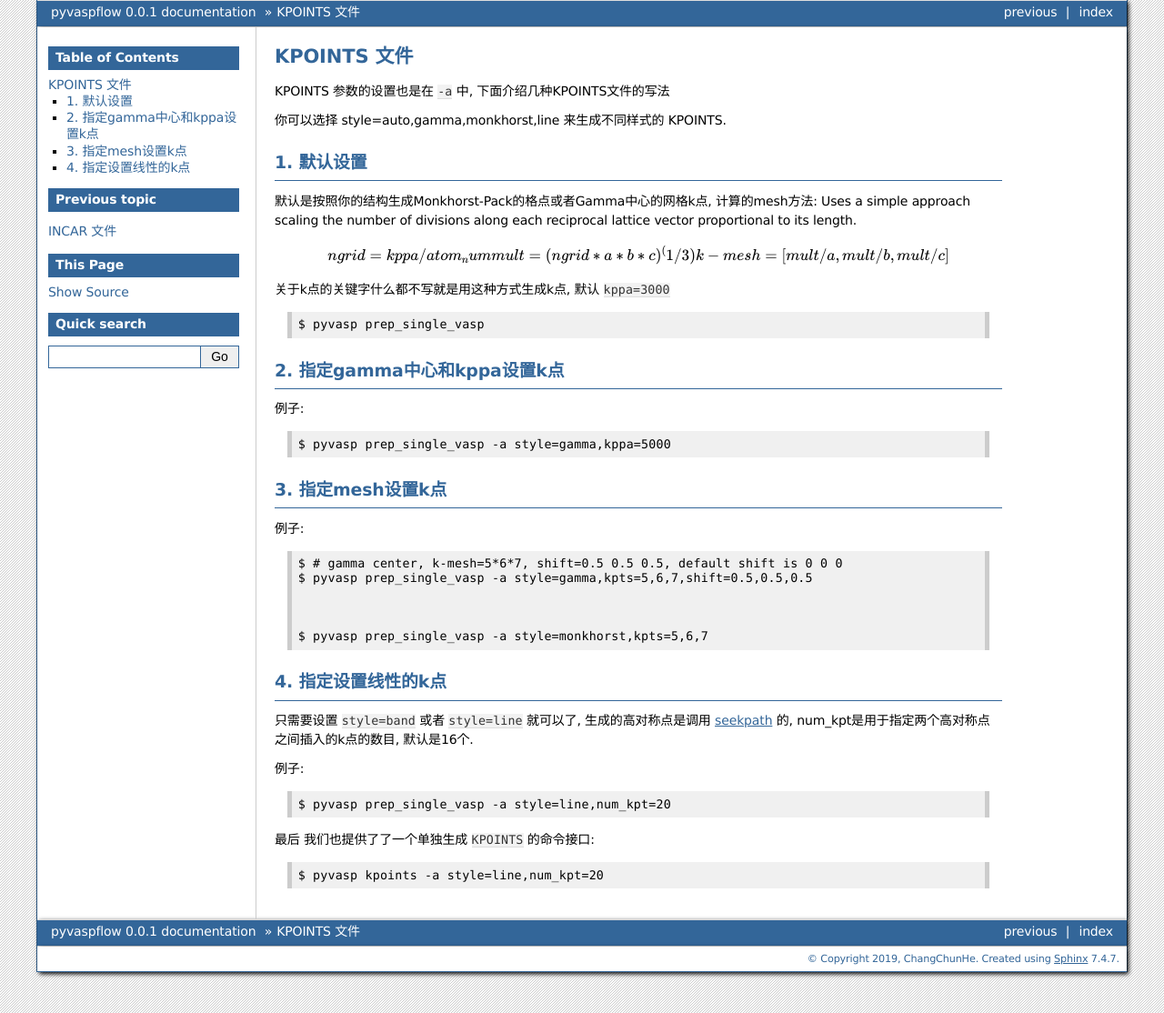
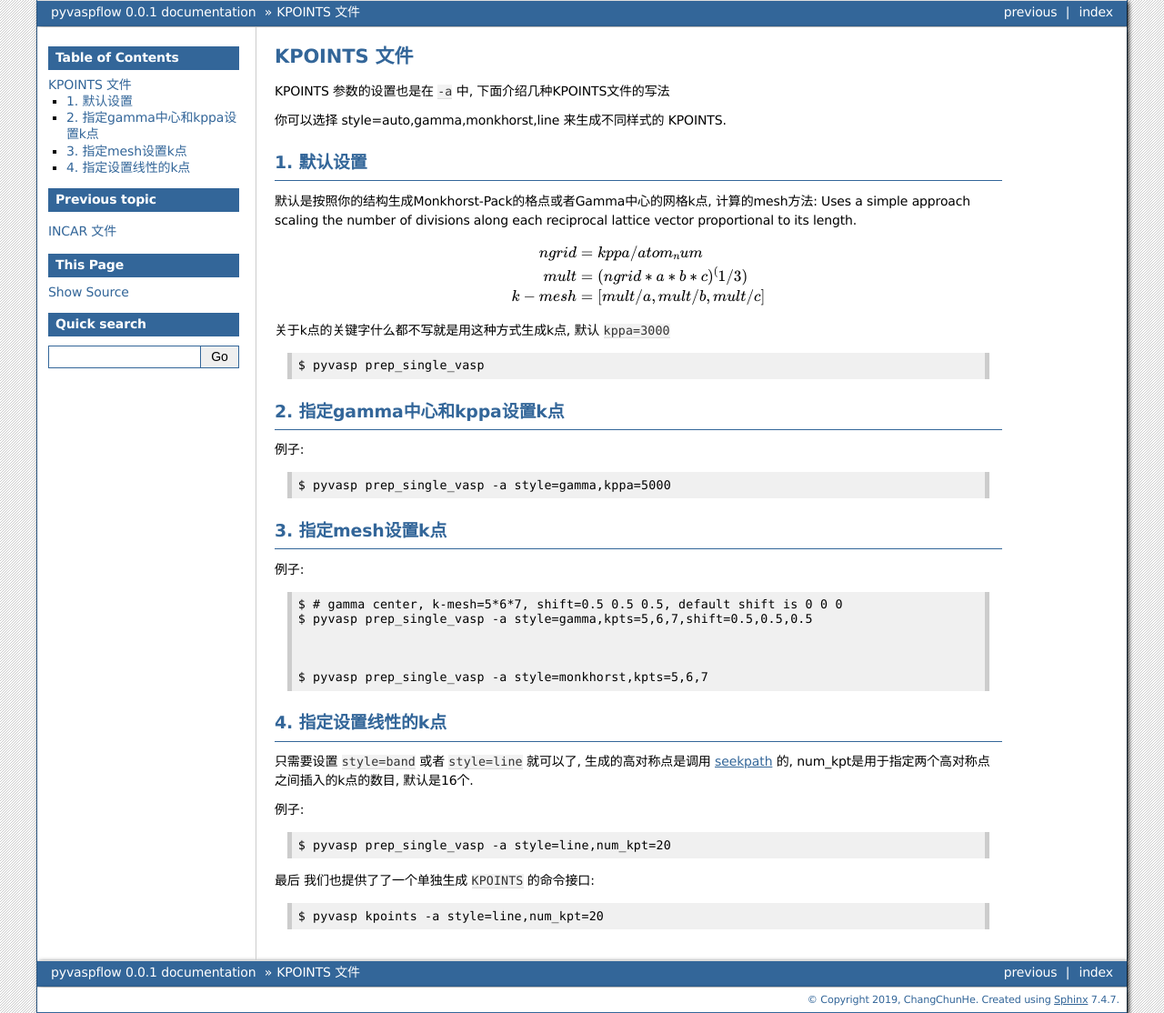
Before and after one commit to ChangChunHe/pyvaspflow, a Sphinx documentation site: the page built from docs/source/kpoints.rst, in a window 1280 px wide. Shown: the whole page at 91% size. Built offline with Sphinx 7.4.7, drawn with Linux system fonts in a browser that asks for light colours; pages that are not in the unit, such as notebooks, are missing from menus; part of the change alters nothing that is shown.

Commit message:
Update kpoints.rst

```diff
--- a/docs/source/kpoints.rst
+++ b/docs/source/kpoints.rst
@@ -15,9 +15,11 @@ KPOINTS 参数的设置也是在 ``-a`` 中, 下面介绍几种KPOINTS文件的
 Uses a simple approach scaling the number of divisions along each
 reciprocal lattice vector proportional to its length.
 
- .. math:: ngrid = kppa/atom_num
-           mult = (ngrid*a*b*c)^(1/3)
-           k-mesh = [mult/a, mult/b, mult/c]
+ .. math::
+
+           ngrid &= kppa/atom_num\\
+           mult &= (ngrid*a*b*c)^(1/3)\\
+           k-mesh &= [mult/a, mult/b, mult/c]
 
 关于k点的关键字什么都不写就是用这种方式生成k点, 默认 ``kppa=3000`` ::
 
```
